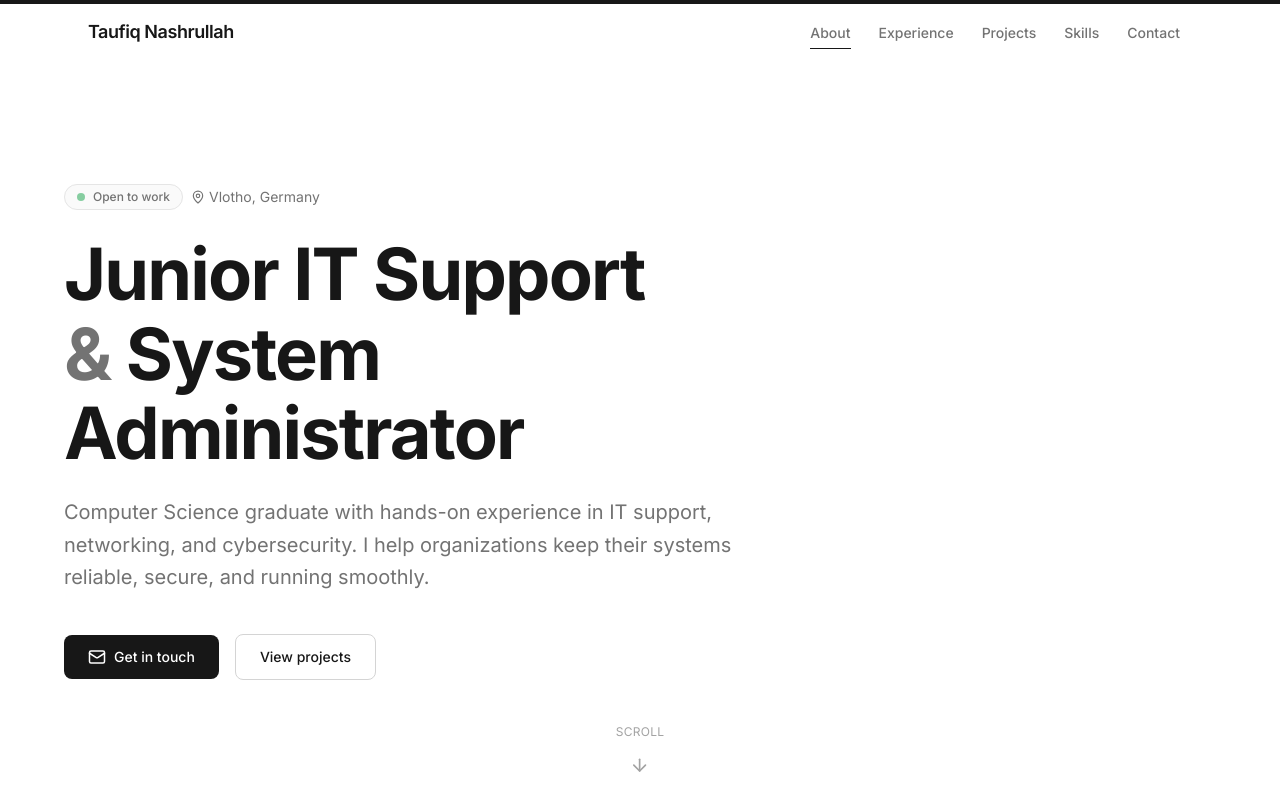
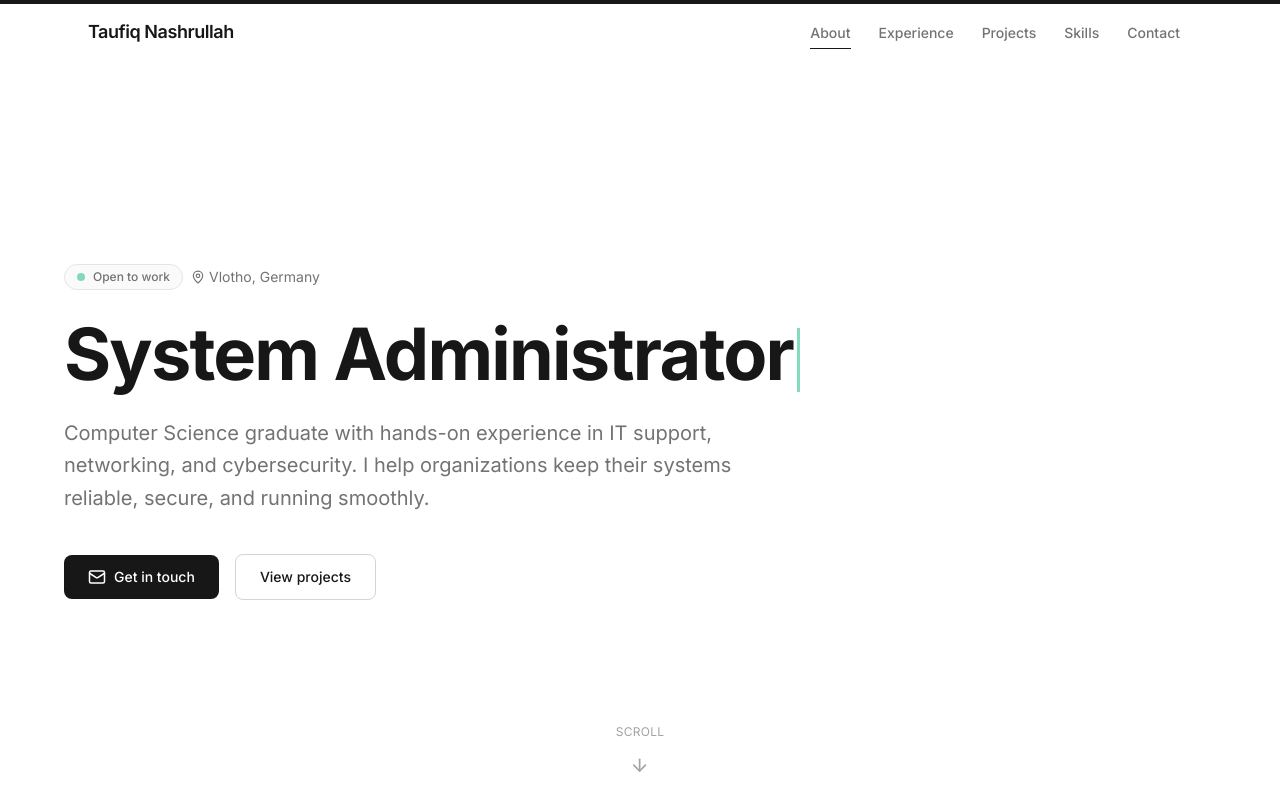
Before and after one commit to taufiqnasrullah195/my-portofolio, a Next.js app: page / in a window 1280 px wide. Shown: the top 800 px of the page. Built offline with nearby package versions, Linux system fonts and the light colour scheme.

Commit message:
feat: typing hero effect, emerald accent color, skill checkmarks, card hover effects

```diff
--- a/app/sections/Experience.tsx
+++ b/app/sections/Experience.tsx
@@ -56,7 +56,14 @@ const experiences = [
 
 export default function Experience() {
   return (
-    <section id="experience" className="py-24 md:py-32 bg-[#fafafa]">
+    <section id="experience" className="py-24 md:py-32 bg-[#fafafa] relative overflow-hidden">
+      <div
+        className="absolute top-0 left-0 w-full h-full -z-10 opacity-30"
+        style={{
+          background:
+            "radial-gradient(circle at 90% 10%, rgba(16, 185, 129, 0.08), transparent 35%)",
+        }}
+      />
       <div className="mx-auto max-w-6xl px-6">
         <AnimatedSection>
           <p className="text-sm font-medium text-[#737373] uppercase tracking-wider mb-4">
@@ -70,10 +77,10 @@ export default function Experience() {
         <div className="space-y-8">
           {experiences.map((exp, index) => (
             <AnimatedSection key={exp.company + exp.period} delay={index * 0.1}>
-              <div className="group p-6 sm:p-8 rounded-2xl bg-white border border-[#e5e5e5] hover:shadow-md hover:-translate-y-1 transition-all duration-300">
+              <div className="group p-6 sm:p-8 rounded-2xl bg-white border border-[#e5e5e5] hover:shadow-md hover:-translate-y-1 hover:border-[#10b981]/30 transition-all duration-300">
                 <div className="flex flex-col sm:flex-row sm:items-start sm:justify-between gap-4 mb-4">
                   <div className="flex items-start gap-4">
-                    <div className="p-3 rounded-lg bg-[#fafafa] border border-[#e5e5e5] text-[#171717]">
+                    <div className="p-3 rounded-lg bg-[#fafafa] border border-[#e5e5e5] text-[#10b981] group-hover:bg-[#10b981] group-hover:text-white transition-colors duration-300">
                       <Briefcase size={22} />
                     </div>
                     <div>
--- a/app/sections/Hero.tsx
+++ b/app/sections/Hero.tsx
@@ -1,14 +1,55 @@
 "use client";
 
+import { useEffect, useState } from "react";
 import { motion } from "framer-motion";
 import { ArrowDown, Mail, MapPin } from "lucide-react";
 
+const roles = [
+  "Junior IT Support",
+  "System Administrator",
+  "Cybersecurity Enthusiast",
+];
+
 export default function Hero() {
+  const [currentRole, setCurrentRole] = useState(0);
+  const [displayText, setDisplayText] = useState("");
+  const [isDeleting, setIsDeleting] = useState(false);
+
+  useEffect(() => {
+    const role = roles[currentRole];
+    let timeout: NodeJS.Timeout;
+
+    if (!isDeleting && displayText === role) {
+      timeout = setTimeout(() => setIsDeleting(true), 2000);
+    } else if (isDeleting && displayText === "") {
+      setIsDeleting(false);
+      setCurrentRole((prev) => (prev + 1) % roles.length);
+    } else {
+      const nextChar = isDeleting ? -1 : 1;
+      const nextText = role.slice(
+        0,
+        Math.max(0, displayText.length + nextChar)
+      );
+      timeout = setTimeout(() => setDisplayText(nextText), isDeleting ? 50 : 100);
+    }
+
+    return () => clearTimeout(timeout);
+  }, [displayText, isDeleting, currentRole]);
+
   return (
     <section
       id="hero"
-      className="relative min-h-screen flex items-center justify-center px-6 pt-16"
+      className="relative min-h-screen flex items-center justify-center px-6 pt-16 overflow-hidden"
     >
+      {/* Background pattern */}
+      <div
+        className="absolute inset-0 -z-10 opacity-40"
+        style={{
+          background:
+            "radial-gradient(circle at 20% 30%, rgba(16, 185, 129, 0.12), transparent 40%), radial-gradient(circle at 80% 70%, rgba(16, 185, 129, 0.08), transparent 40%), radial-gradient(circle at 50% 50%, rgba(99, 102, 241, 0.04), transparent 50%)",
+        }}
+      />
+
       <div className="mx-auto max-w-6xl w-full">
         <div className="max-w-3xl">
           <motion.div
@@ -18,7 +59,7 @@ export default function Hero() {
             className="flex items-center gap-2 mb-6"
           >
             <span className="inline-flex items-center gap-2 px-3 py-1 rounded-full bg-[#fafafa] border border-[#e5e5e5] text-xs font-medium text-[#737373]">
-              <span className="w-2 h-2 rounded-full bg-[#16a34a] animate-pulse" />
+              <span className="w-2 h-2 rounded-full bg-[#10b981] animate-pulse" />
               Open to work
             </span>
             <span className="hidden sm:inline-flex items-center gap-1 text-sm text-[#737373]">
@@ -33,9 +74,8 @@ export default function Hero() {
             transition={{ duration: 0.6, delay: 0.1, ease: [0.16, 1, 0.3, 1] }}
             className="text-4xl sm:text-5xl md:text-6xl lg:text-7xl font-bold tracking-tight text-[#171717] leading-[1.1]"
           >
-            Junior IT Support
-            <br />
-            <span className="text-[#737373]">&</span> System Administrator
+            {displayText}
+            <span className="inline-block w-[3px] h-[0.9em] bg-[#10b981] ml-1 animate-pulse align-middle" />
           </motion.h1>
 
           <motion.p
@@ -65,7 +105,7 @@ export default function Hero() {
                   window.scrollTo({ top: elementPosition - 80, behavior: "smooth" });
                 }
               }}
-              className="inline-flex items-center justify-center gap-2 px-6 py-3 bg-[#171717] text-white rounded-lg text-sm font-medium hover:opacity-90 transition-opacity"
+              className="inline-flex items-center justify-center gap-2 px-6 py-3 bg-[#171717] text-white rounded-lg text-sm font-medium hover:bg-[#10b981] transition-colors duration-300"
             >
               <Mail size={18} />
               Get in touch
@@ -80,7 +120,7 @@ export default function Hero() {
                   window.scrollTo({ top: elementPosition - 80, behavior: "smooth" });
                 }
               }}
-              className="inline-flex items-center justify-center gap-2 px-6 py-3 bg-white text-[#171717] border border-[#d4d4d4] rounded-lg text-sm font-medium hover:bg-[#fafafa] transition-colors"
+              className="inline-flex items-center justify-center gap-2 px-6 py-3 bg-white text-[#171717] border border-[#d4d4d4] rounded-lg text-sm font-medium hover:border-[#10b981] hover:text-[#10b981] transition-colors duration-300"
             >
               View projects
             </a>
--- a/app/sections/Skills.tsx
+++ b/app/sections/Skills.tsx
@@ -1,6 +1,7 @@
 "use client";
 
 import AnimatedSection from "../components/AnimatedSection";
+import { Check } from "lucide-react";
 
 const skillCategories = [
   {
@@ -68,17 +69,22 @@ export default function Skills() {
         <div className="grid grid-cols-1 sm:grid-cols-2 lg:grid-cols-3 gap-6">
           {skillCategories.map((category, index) => (
             <AnimatedSection key={category.title} delay={index * 0.08}>
-              <div className="h-full p-6 rounded-2xl bg-[#fafafa] border border-[#e5e5e5] hover:shadow-md transition-shadow duration-300">
-                <h3 className="text-lg font-semibold text-[#171717] mb-4">
-                  {category.title}
-                </h3>
+              <div className="group h-full p-6 rounded-2xl bg-[#fafafa] border border-[#e5e5e5] hover:shadow-md hover:-translate-y-1 hover:border-[#10b981]/30 transition-all duration-300">
+                <div className="flex items-center gap-3 mb-4">
+                  <div className="w-3 h-3 rounded-full bg-[#10b981] group-hover:scale-125 transition-transform duration-300" />
+                  <h3 className="text-lg font-semibold text-[#171717]">
+                    {category.title}
+                  </h3>
+                </div>
                 <ul className="space-y-2">
                   {category.skills.map((skill) => (
                     <li
                       key={skill}
-                      className="text-sm text-[#737373] flex gap-2"
+                      className="text-sm text-[#737373] flex items-start gap-2"
                     >
-                      <span className="text-[#a3a3a3]">•</span>
+                      <span className="mt-0.5 text-[#10b981] shrink-0">
+                        <Check size={14} />
+                      </span>
                       {skill}
                     </li>
                   ))}
```
